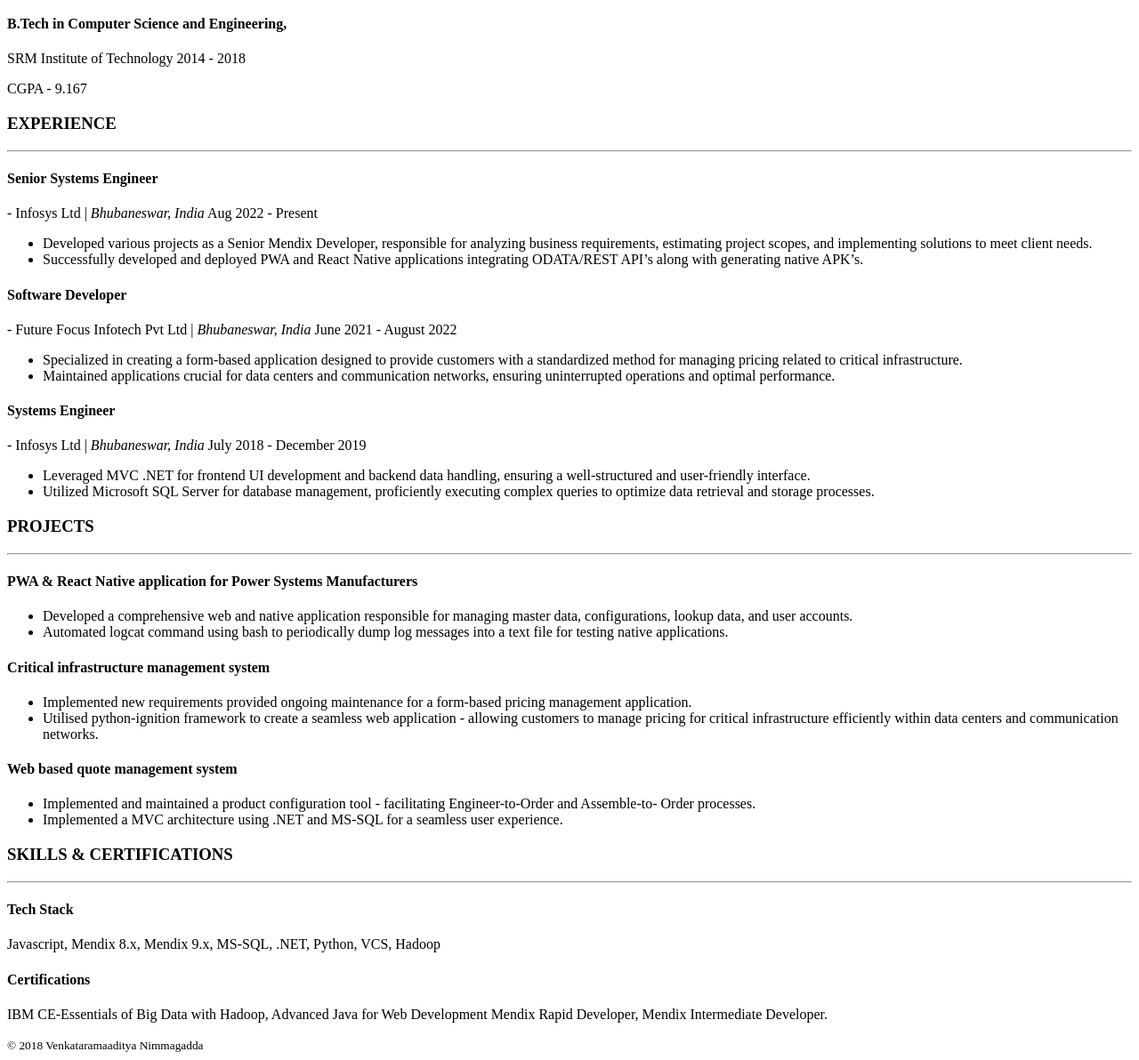
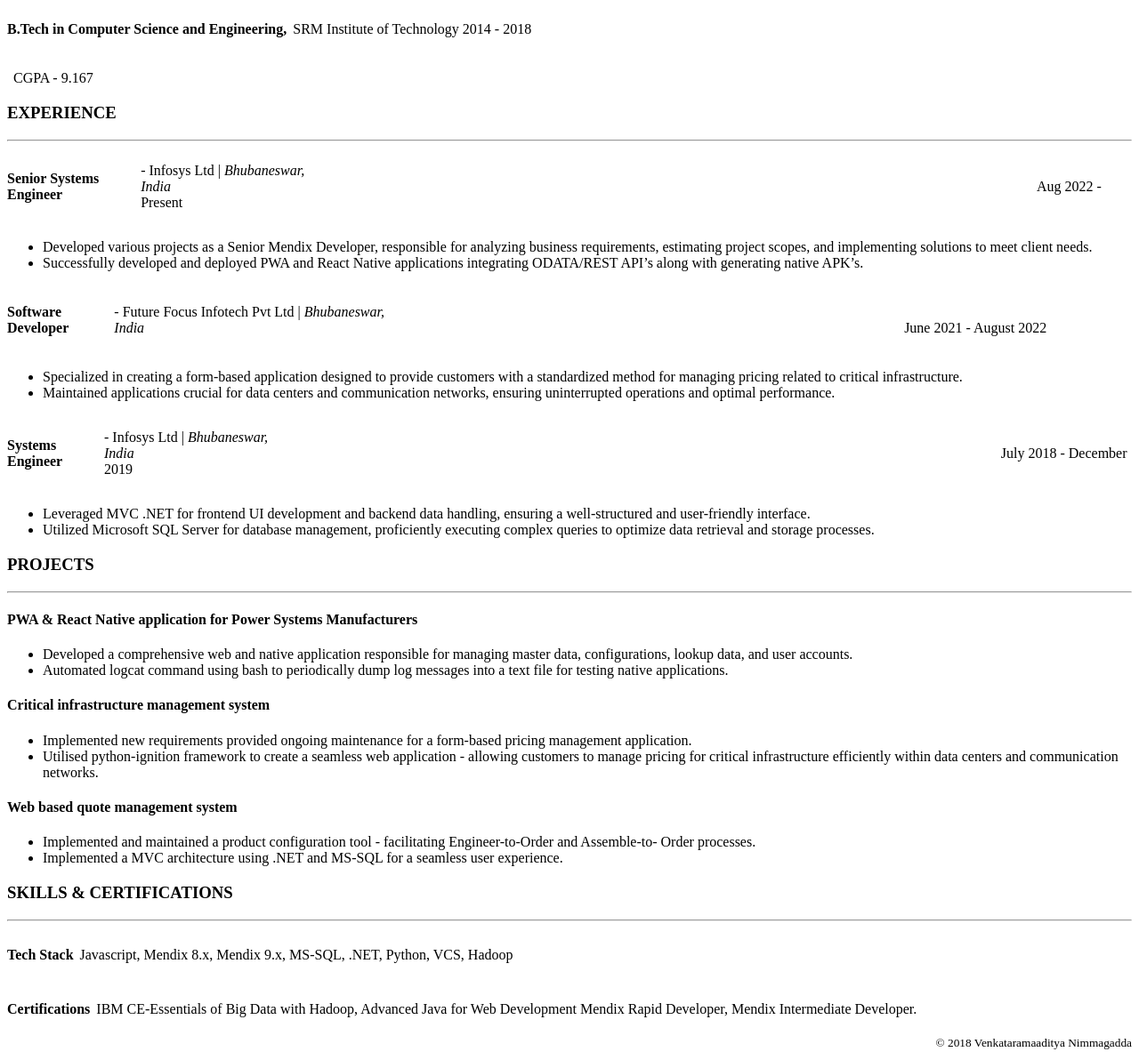
Before and after one commit to Mavzz/Capstone-Project-1---Online-Resume, a plain HTML site: page index.html in a window 1280 px wide. Shown: the part 292-1484 px from the top of the page at 89% size. Drawn offline with Linux system fonts and the light colour scheme.

Commit message:
added styling

```diff
--- a/index.html
+++ b/index.html
@@ -3,27 +3,30 @@
     <head>
         <meta charset="UTF-8">
         <title>My Resume</title>
+        <link rel="stylesheet" href="./style.css"/>
     </head>
     <body>
         <h1>VENKATARAMAADITYA NIMMAGADDA</h1>
-        <div class = "contact-info">
+        <div class = "row-info">
             <a href="adityaabhay96@gmail.com">adityaabhay96@gmail.com</a>
-            <a href="https://www.linkedin.com/in/venkataramaaditya-nimmagadda/" target ="_blank">Linkedin</a>
-            <p>+91 9176056904</p>
+            <a style="padding-left: 7px;" href="https://www.linkedin.com/in/venkataramaaditya-nimmagadda/" target ="_blank">Linkedin</a>
+            <p >+91 9176056904</p>
         </div>
         <h3>SUMMARY</h3>
         <hr/>
         <p>Software engineer with 4+ years of experience in building web applications using Mendix, Python and .NET.</p>
         <h3>EDUCATION</h3>
         <hr/>
-        <div class = "education-info">
-            <p><h4>B.Tech in Computer Science and Engineering, </h4>SRM Institute of Technology 2014 - 2018</p>
+        <div class = "row-info">
+            <h4>B.Tech in Computer Science and Engineering,</h4>
+            <p >SRM Institute of Technology 2014 - 2018</p>
         </div>
         <p>CGPA - 9.167</p>
         <h3>EXPERIENCE</h3>
         <hr/>
-        <div class = "work-info">
-            <p><h4>Senior Systems Engineer</h4> - Infosys Ltd | <i>Bhubaneswar, India</i> Aug 2022 - Present</p>
+        <div class = "row-info">
+            <h4>Senior Systems Engineer</h4>
+            <p>- Infosys Ltd | <i style="padding-right: 970px;">Bhubaneswar, India</i> Aug 2022 - Present</p>
         </div>
         <ul>
             <li>Developed various projects as a Senior Mendix Developer, responsible for analyzing business requirements,
@@ -34,8 +37,9 @@
                 along with generating native APK’s.
             </li>
         </ul>
-        <div class = "work-info">
-            <p><h4>Software Developer</h4> - Future Focus Infotech Pvt Ltd | <i>Bhubaneswar, India</i> June 2021 - August 2022</p>
+        <div class = "row-info">
+            <h4>Software Developer</h4>
+            <p >- Future Focus Infotech Pvt Ltd | <i style="padding-right: 850px;">Bhubaneswar, India</i> June 2021 - August 2022</p>
         </div>
         <ul>
             <li>Specialized in creating a form-based application designed to provide customers with a standardized method for
@@ -46,8 +50,9 @@
                 and optimal performance.
             </li>
         </ul>
-        <div class = "work-info">
-            <p><h4>Systems Engineer</h4> - Infosys Ltd | <i>Bhubaneswar, India</i> July 2018 - December 2019</p>
+        <div class = "row-info">
+            <h4>Systems Engineer</h4>
+            <p >- Infosys Ltd | <i style="padding-right: 970px;">Bhubaneswar, India</i> July 2018 - December 2019</p>
         </div>
         <ul>
             <li>Leveraged MVC .NET for frontend UI development and backend data handling, ensuring a well-structured and
@@ -93,9 +98,15 @@
         </ul>
         <h3>SKILLS & CERTIFICATIONS</h3>
         <hr/>
-        <p><h4>Tech Stack</h4> Javascript, Mendix 8.x, Mendix 9.x, MS-SQL, .NET, Python, VCS, Hadoop</p>
-        <p><h4>Certifications</h4>IBM CE-Essentials of Big Data with Hadoop, Advanced Java for Web Development
-            Mendix Rapid Developer, Mendix Intermediate Developer.</p>
+        <div class = "row-info">
+            <h4>Tech Stack</h4>
+            <p> Javascript, Mendix 8.x, Mendix 9.x, MS-SQL, .NET, Python, VCS, Hadoop</p>
+        </div>
+        <div class = "row-info">
+            <h4>Certifications</h4>
+            <p>IBM CE-Essentials of Big Data with Hadoop, Advanced Java for Web Development
+                Mendix Rapid Developer, Mendix Intermediate Developer.</p>
+        </div>
         <footer>
             <small>© 2018 Venkataramaaditya Nimmagadda</small>
         </footer>
--- /dev/null
+++ b/style.css
@@ -0,0 +1,14 @@
+.row-info{
+    display: flex;
+    flex-direction: row;
+    align-items: center;
+}
+p{
+    padding-left: 7px;
+    /*display: flex;
+    justify-content: flex-end;*/
+}
+small{
+    display: flex;
+    justify-content: flex-end;
+}
```
